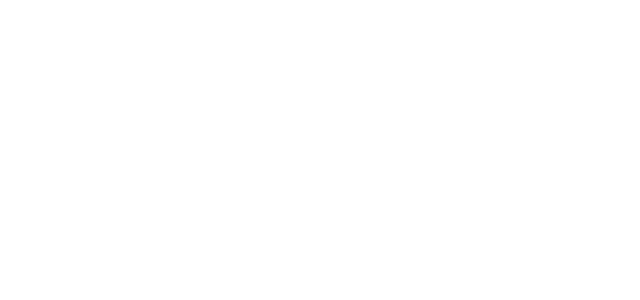
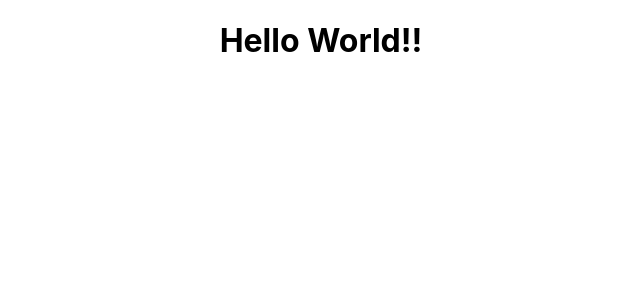
Before and after one commit to JuwelShaikh/react-countries, a React (Create React App) app: page / in a window 1280 px wide. Shown: the top 300 px of the page, without its empty margins (319-959 px from the left). Built offline with nearby package versions, Linux system fonts and the light colour scheme.

Commit message:
File added!

```diff
--- a/src/App.js
+++ b/src/App.js
@@ -1,11 +1,12 @@
 import logo from './logo.svg';
 import './App.css';
 import { useEffect, useState } from 'react';
+import Country from './Components/Country/Country';
 
 function App() {
   return (
     <div className="App">
-
+      <Country></Country>
     </div>
   );
 }
--- a/src/Components/Country/Country.js
+++ b/src/Components/Country/Country.js
@@ -0,0 +1,11 @@
+import React from 'react';
+
+const Country = () => {
+    return (
+        <div>
+            <h1>Hello World!!</h1>
+        </div>
+    );
+};
+
+export default Country;
```
